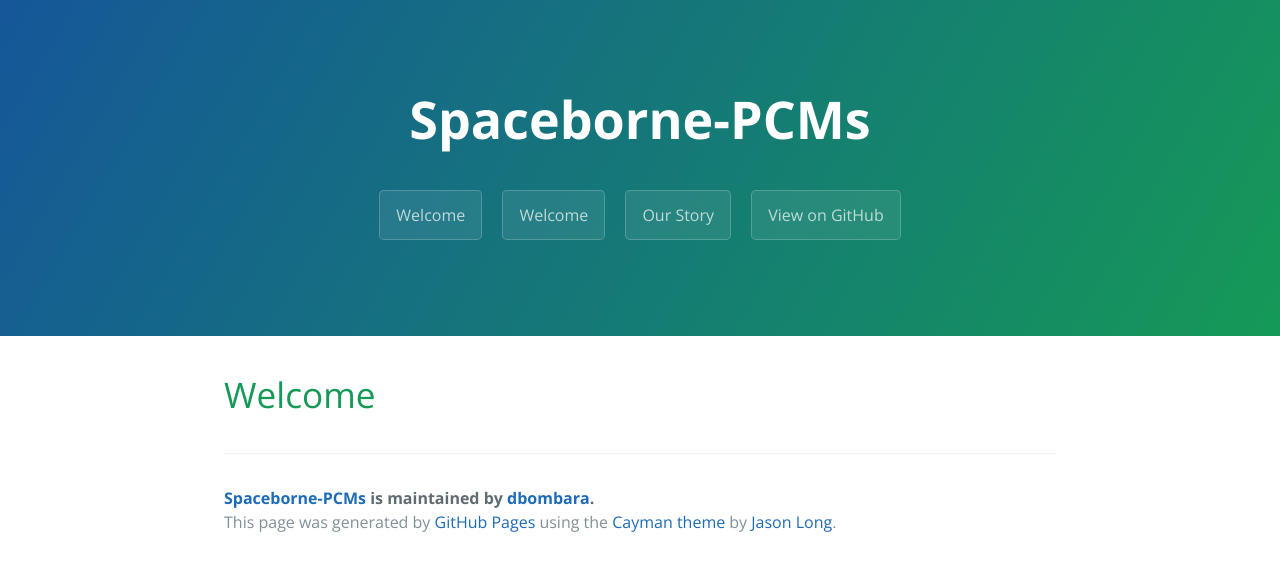
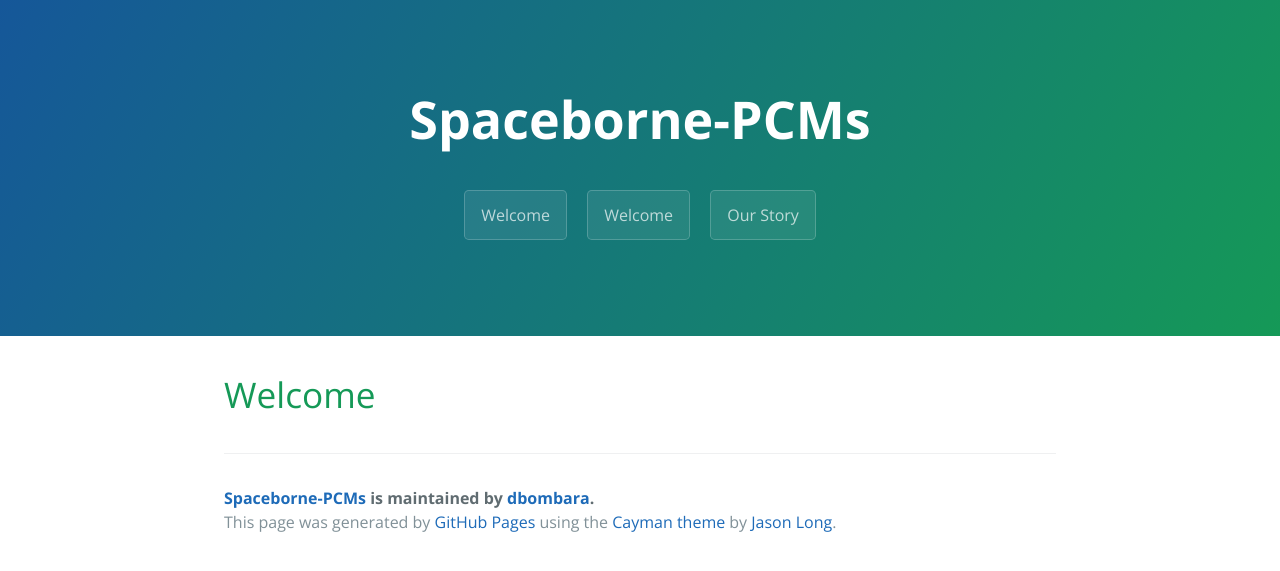
Before and after one commit to Spaceborne-PCMs/Spaceborne-PCMs.github.io, a Jekyll site: the page built from index.md, in a window 1280 px wide. Shown: the top 571 px of the page. Built offline with Jekyll 4.4.1, drawn with Linux system fonts in a browser that asks for light colours.

Commit message:
minor change

```diff
--- a/_layouts/template.html
+++ b/_layouts/template.html
@@ -16,7 +16,7 @@
       {% for page in site.pages %}
         <a href= {{ page.filename }} class="btn">{{ page.title }}</a>
       {% endfor %}
-      <a href="https://github.com/Spaceborne-PCMs/Spaceborne-PCMs.github.io" class="btn">View on GitHub</a>
+      <!-- <a href="https://github.com/Spaceborne-PCMs/Spaceborne-PCMs.github.io" class="btn">View on GitHub</a> -->
       <!-- <a href="https://github.com/Spaceborne-PCMs/Spaceborne-PCMs.github.io/zipball/master" class="btn">Download .zip</a> -->
       <!-- <a href="https://github.com/Spaceborne-PCMs/Spaceborne-PCMs.github.io/tarball/master" class="btn">Download .tar.gz</a> -->
     </section>
```
